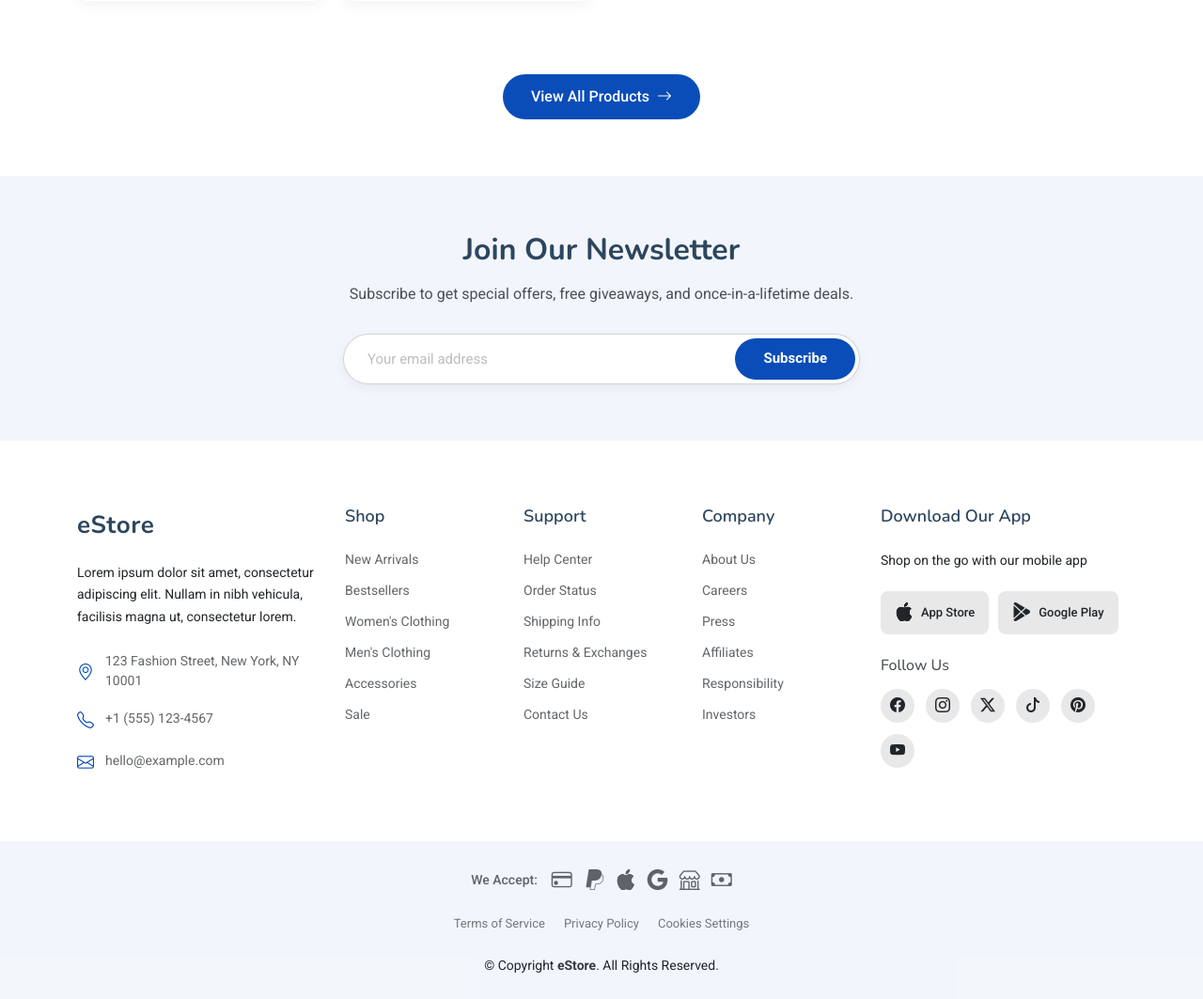
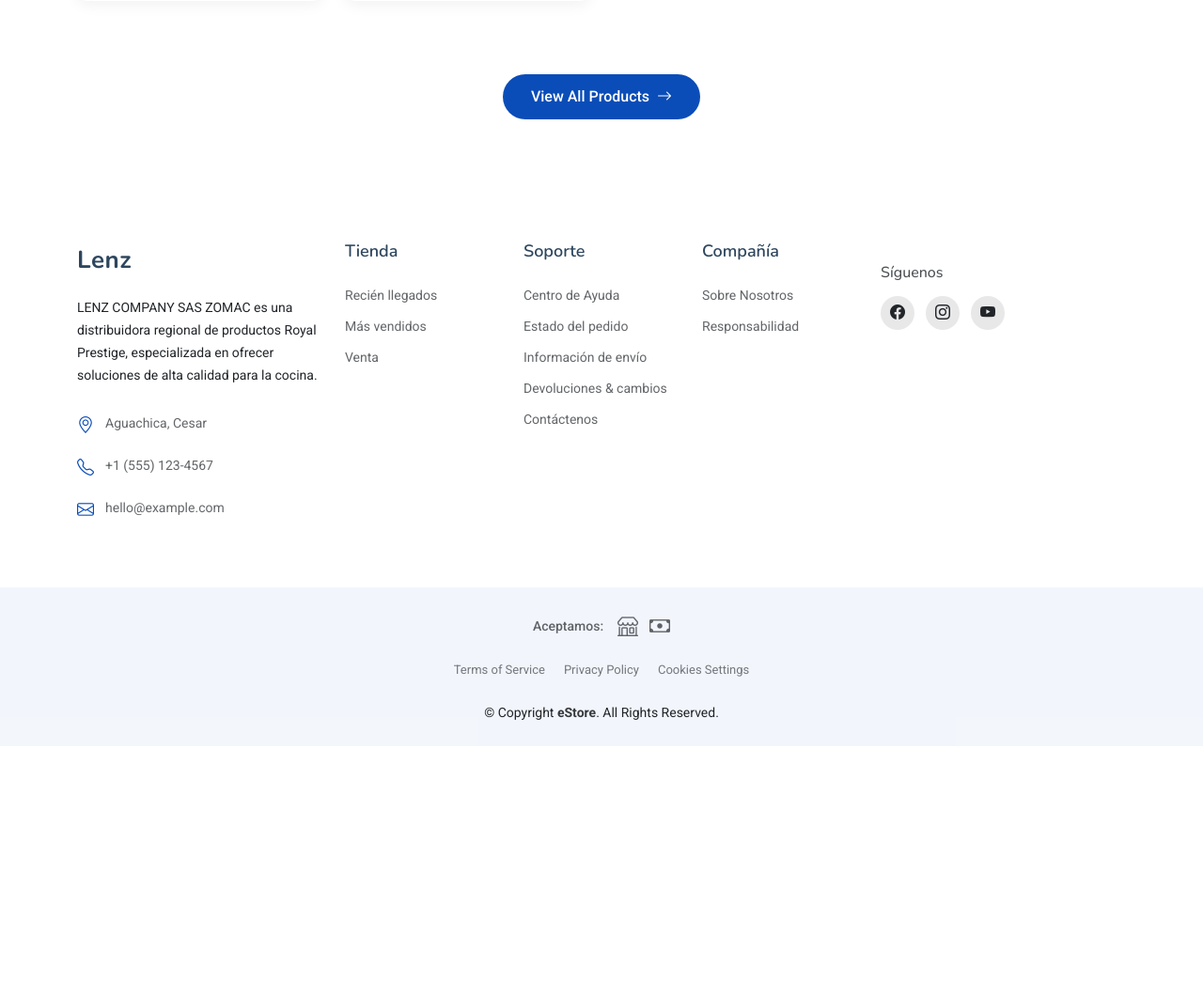
Before and after one commit to Arle124/Lenz_E-Commerce, a PHP site: page /E-Commerce/ in a window 1280 px wide. Shown: the part 3302-4365 px from the top of the page at 94% size. After the commit the page ends 4096 px from the top, so only its background shows below. Run offline with PHP 8.4, Linux system fonts and the light colour scheme.

Commit message:
Arreglos en el footer

```diff
--- a/layouts/footer.php
+++ b/layouts/footer.php
@@ -1,25 +1,6 @@
 <?php require_once __DIR__ . '/../config/config.php'; ?>
 
 <footer id="footer" class="footer">
-    <div class="footer-newsletter">
-      <div class="container">
-        <div class="row justify-content-center">
-          <div class="col-lg-8 text-center">
-            <h2>Join Our Newsletter</h2>
-            <p>Subscribe to get special offers, free giveaways, and once-in-a-lifetime deals.</p>
-            <form action="forms/newsletter.php" method="post" class="php-email-form">
-              <div class="newsletter-form d-flex">
-                <input type="email" name="email" placeholder="Your email address" required="">
-                <button type="submit">Subscribe</button>
-              </div>
-              <div class="loading">Loading</div>
-              <div class="error-message"></div>
-              <div class="sent-message">Your subscription request has been sent. Thank you!</div>
-            </form>
-          </div>
-        </div>
-      </div>
-    </div>
 
     <div class="footer-main">
       <div class="container">
@@ -27,13 +8,13 @@
           <div class="col-lg-3 col-md-6 col-sm-12">
             <div class="footer-widget footer-about">
               <a href="<?= BASE_URL ?>index.php" class="logo">
-                <span class="sitename">eStore</span>
+                <span class="sitename">Lenz</span>
               </a>
-              <p>Lorem ipsum dolor sit amet, consectetur adipiscing elit. Nullam in nibh vehicula, facilisis magna ut, consectetur lorem.</p>
+              <p>LENZ COMPANY SAS ZOMAC es una distribuidora regional de productos Royal Prestige, especializada en ofrecer soluciones de alta calidad para la cocina.</p>
               <div class="footer-contact mt-4">
                 <div class="contact-item">
                   <i class="bi bi-geo-alt"></i>
-                  <span>123 Fashion Street, New York, NY 10001</span>
+                  <span>Aguachica, Cesar</span>
                 </div>
                 <div class="contact-item">
                   <i class="bi bi-telephone"></i>
@@ -49,69 +30,51 @@
 
           <div class="col-lg-2 col-md-6 col-sm-6">
             <div class="footer-widget">
-              <h4>Shop</h4>
+              <h4>Tienda</h4>
               <ul class="footer-links">
-                <li><a href="<?= BASE_URL ?>src/view/category.php">New Arrivals</a></li>
-                <li><a href="<?= BASE_URL ?>src/view/category.php">Bestsellers</a></li>
-                <li><a href="<?= BASE_URL ?>src/view/category.php">Women's Clothing</a></li>
-                <li><a href="<?= BASE_URL ?>src/view/category.php">Men's Clothing</a></li>
-                <li><a href="<?= BASE_URL ?>src/view/category.php">Accessories</a></li>
-                <li><a href="<?= BASE_URL ?>src/view/category.php">Sale</a></li>
+                <li><a href="<?= BASE_URL ?>src/view/category.php">Recién llegados</a></li>
+                <li><a href="<?= BASE_URL ?>src/view/category.php">Más vendidos</a></li>
+                <li><a href="<?= BASE_URL ?>src/view/category.php">Venta</a></li>
               </ul>
             </div>
           </div>
 
           <div class="col-lg-2 col-md-6 col-sm-6">
             <div class="footer-widget">
-              <h4>Support</h4>
+              <h4>Soporte</h4>
               <ul class="footer-links">
-                <li><a href="<?= BASE_URL ?>src/view/support.php">Help Center</a></li>
-                <li><a href="<?= BASE_URL ?>src/view/account.php">Order Status</a></li>
-                <li><a href="<?= BASE_URL ?>src/view/shiping-info.php">Shipping Info</a></li>
-                <li><a href="<?= BASE_URL ?>src/static/return-policy.php">Returns &amp; Exchanges</a></li>
-                <li><a href="#">Size Guide</a></li>
-                <li><a href="<?= BASE_URL ?>src/view/contact.php">Contact Us</a></li>
+                <li><a href="<?= BASE_URL ?>src/view/support.php">Centro de Ayuda</a></li>
+                <li><a href="<?= BASE_URL ?>src/view/account.php">Estado del pedido</a></li>
+                <li><a href="<?= BASE_URL ?>src/view/shiping-info.php">Información de envío</a></li>
+                <li><a href="<?= BASE_URL ?>src/static/return-policy.php">Devoluciones & cambios</a></li>
+                <li><a href="<?= BASE_URL ?>src/view/contact.php">Contáctenos</a></li>
               </ul>
             </div>
           </div>
 
           <div class="col-lg-2 col-md-6 col-sm-6">
             <div class="footer-widget">
-              <h4>Company</h4>
+              <h4>Compañía</h4>
               <ul class="footer-links">
-                <li><a href="<?= BASE_URL ?>src/static/about.php">About Us</a></li>
-                <li><a href="<?= BASE_URL ?>src/static/about.php">Careers</a></li>
-                <li><a href="<?= BASE_URL ?>src/static/about.php">Press</a></li>
-                <li><a href="<?= BASE_URL ?>src/static/about.php">Affiliates</a></li>
-                <li><a href="<?= BASE_URL ?>src/static/about.php">Responsibility</a></li>
-                <li><a href="<?= BASE_URL ?>src/static/about.php">Investors</a></li>
+                <li><a href="<?= BASE_URL ?>src/static/about.php">Sobre Nosotros</a></li>
+                <li><a href="<?= BASE_URL ?>src/static/about.php">Responsabilidad</a></li>
               </ul>
             </div>
           </div>
 
           <div class="col-lg-3 col-md-6 col-sm-6">
             <div class="footer-widget">
-              <h4>Download Our App</h4>
-              <p>Shop on the go with our mobile app</p>
-              <div class="app-buttons">
-                <a href="#" class="app-btn">
-                  <i class="bi bi-apple"></i>
-                  <span>App Store</span>
-                </a>
-                <a href="#" class="app-btn">
-                  <i class="bi bi-google-play"></i>
-                  <span>Google Play</span>
-                </a>
-              </div>
+
               <div class="social-links mt-4">
-                <h5>Follow Us</h5>
+                <h5>Síguenos</h5>
                 <div class="social-icons">
-                  <a href="#" aria-label="Facebook"><i class="bi bi-facebook"></i></a>
-                  <a href="#" aria-label="Instagram"><i class="bi bi-instagram"></i></a>
-                  <a href="#" aria-label="Twitter"><i class="bi bi-twitter-x"></i></a>
-                  <a href="#" aria-label="TikTok"><i class="bi bi-tiktok"></i></a>
-                  <a href="#" aria-label="Pinterest"><i class="bi bi-pinterest"></i></a>
-                  <a href="#" aria-label="YouTube"><i class="bi bi-youtube"></i></a>
+
+                  <a href="https://www.facebook.com/share/1BWy7wXzCa/?mibextid=wwXIfr" target = "_blank" rel="noopener noreferrer" aria-label="Facebook"><i class="bi bi-facebook"></i></a>
+
+                  <a href="https://www.instagram.com/royalprestigecolombiaoficial?igsh=M2d6aGFtcTd5c3c0" target = "_blank" rel="noopener noreferrer" aria-label="Instagram"><i class="bi bi-instagram"></i></a>
+
+                  <a href="https://youtube.com/@royalprestigecolombiaoficial?si=3rWi4DusGR1XVEOD" target = "_blank" rel="noopener noreferrer" aria-label="YouTube"><i class="bi bi-youtube"></i></a>
+
                 </div>
               </div>
             </div>
@@ -124,12 +87,12 @@
       <div class="container">
 
         <div class="payment-methods d-flex align-items-center justify-content-center">
-          <span>We Accept:</span>
+          <span>Aceptamos:</span>
           <div class="payment-icons">
-            <i class="bi bi-credit-card" aria-label="Credit Card"></i>
-            <i class="bi bi-paypal" aria-label="PayPal"></i>
+            <!-- <i class="bi bi-credit-card" aria-label="Credit Card"></i> -->
+            <!-- <i class="bi bi-paypal" aria-label="PayPal"></i>
             <i class="bi bi-apple" aria-label="Apple Pay"></i>
-            <i class="bi bi-google" aria-label="Google Pay"></i>
+            <i class="bi bi-google" aria-label="Google Pay"></i> -->
             <i class="bi bi-shop" aria-label="Shop Pay"></i>
             <i class="bi bi-cash" aria-label="Cash on Delivery"></i>
           </div>
```
